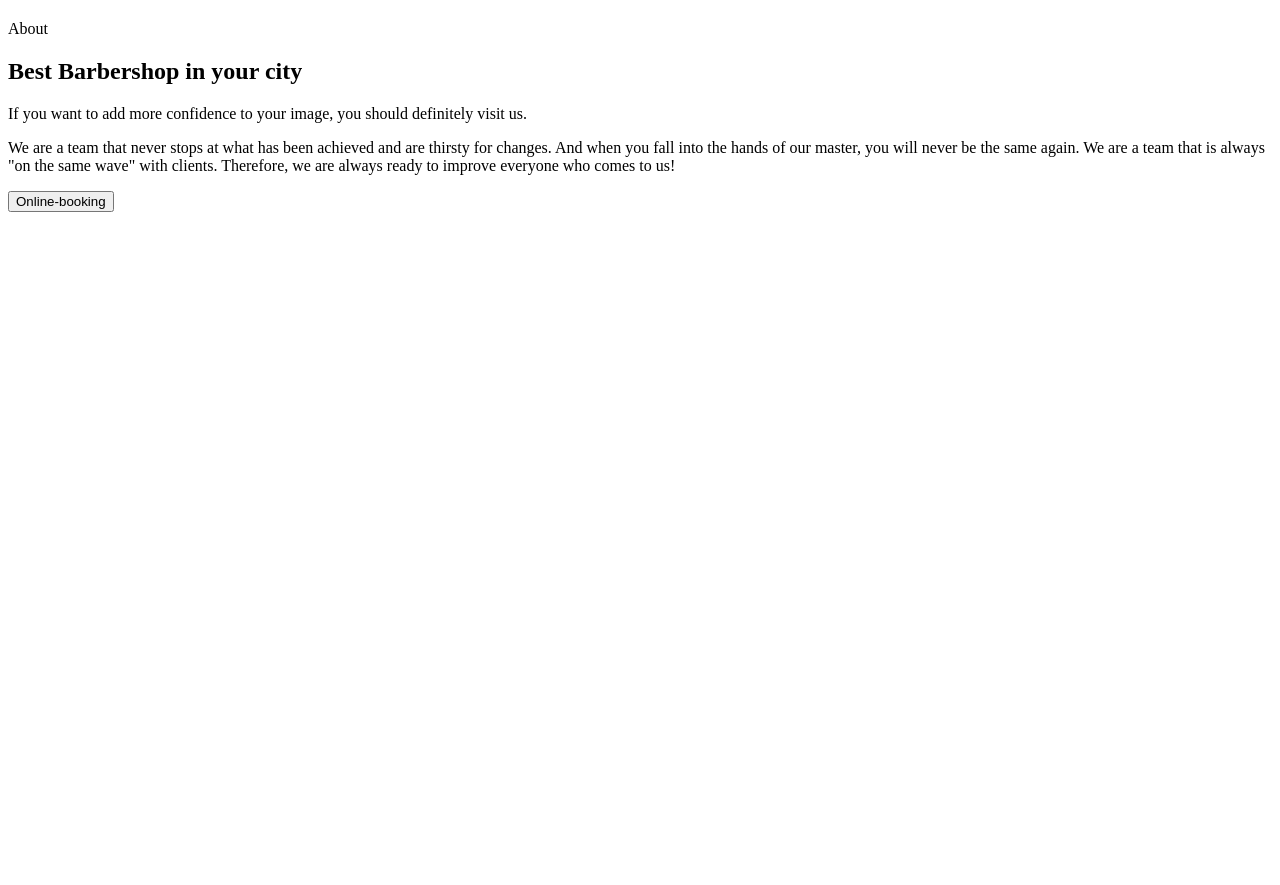
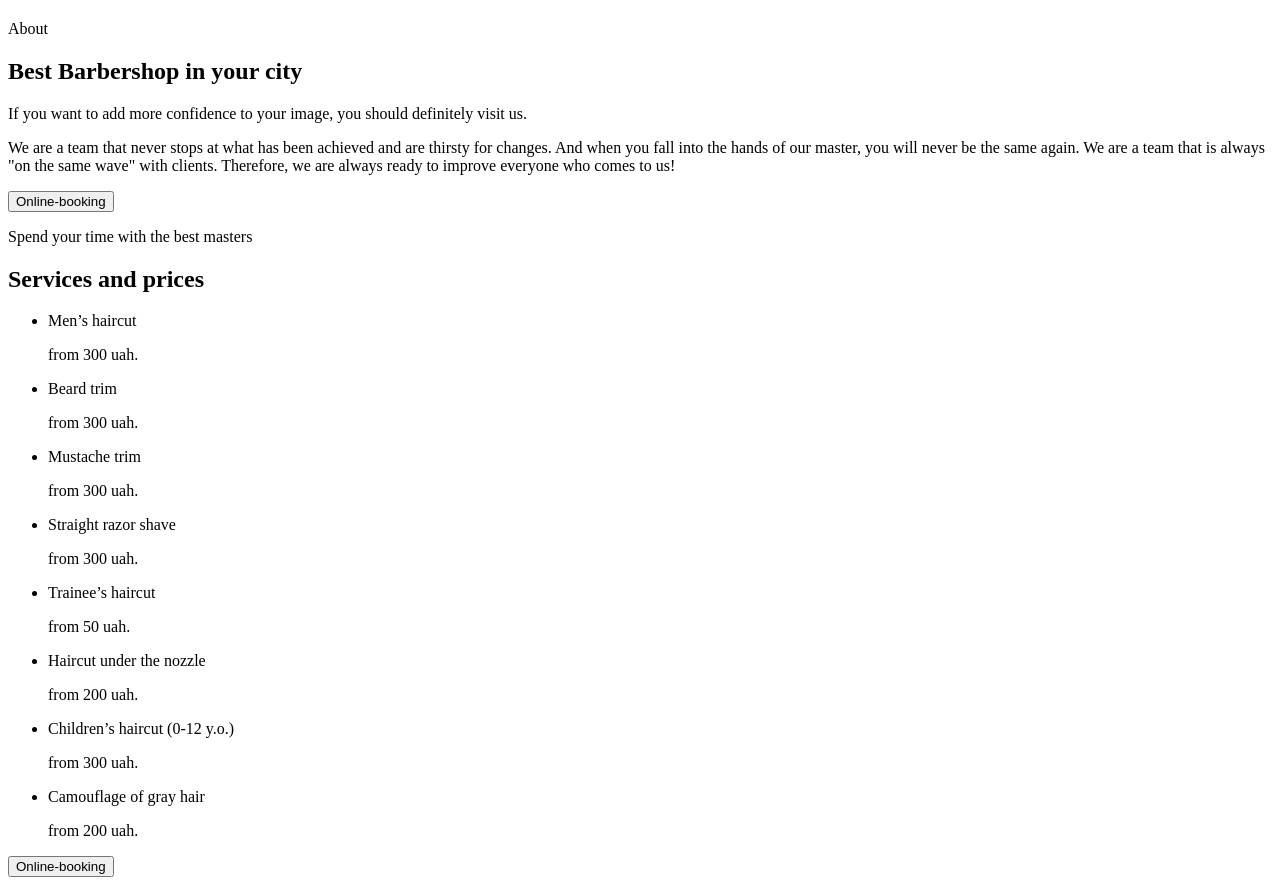
Before and after one commit to AnnaBabeshko/fe-72, a plain HTML site: page index.html in a window 1280 px wide. Shown: the part 1274-2159 px from the top of the page. Before the commit the page ends 1494 px from the top, so only its background shows below. Drawn offline with Linux system fonts and the light colour scheme.

Commit message:
секция 3

```diff
--- a/index.html
+++ b/index.html
@@ -82,7 +82,56 @@
         </p>
         <button type="button">Online-booking</button>
       </section>
+
+      <!--Цены-->
+      <section>
+        <p>Spend your time with the best masters</p>
+        <h2>Services and prices</h2>
+        <ul>
+          <li>
+            <p>Men’s haircut</p>
+            <p>from 300 uah.</p>
+          </li>
+          <li>
+            <p>Beard trim</p>
+            <p>from 300 uah.</p>
+          </li>
+          <li>
+            <p>Mustache trim</p>
+            <p>from 300 uah.</p>
+          </li>
+          <li>
+            <p>Straight razor shave</p>
+            <p>from 300 uah.</p>
+          </li>
+        </ul>
+
+        <ul>
+          <li>
+            <p>Trainee’s haircut</p>
+            <p>from 50 uah.</p>
+          </li>
+          <li>
+            <p>Haircut under the nozzle</p>
+            <p>from 200 uah.</p>
+          </li>
+          <li>
+            <p>Children’s haircut (0-12 y.o.)</p>
+            <p>from 300 uah.</p>
+          </li>
+          <li>
+            <p>Camouflage of gray hair</p>
+            <p>from 200 uah.</p>
+          </li>
+        </ul>
+        <button type="button">Online-booking</button>
+      </section>
+
+      <!--Профи-->
       <section></section>
+      <section></section>
+      <section></section>
+
     </main>
     <footer></footer>
   </body>
```
